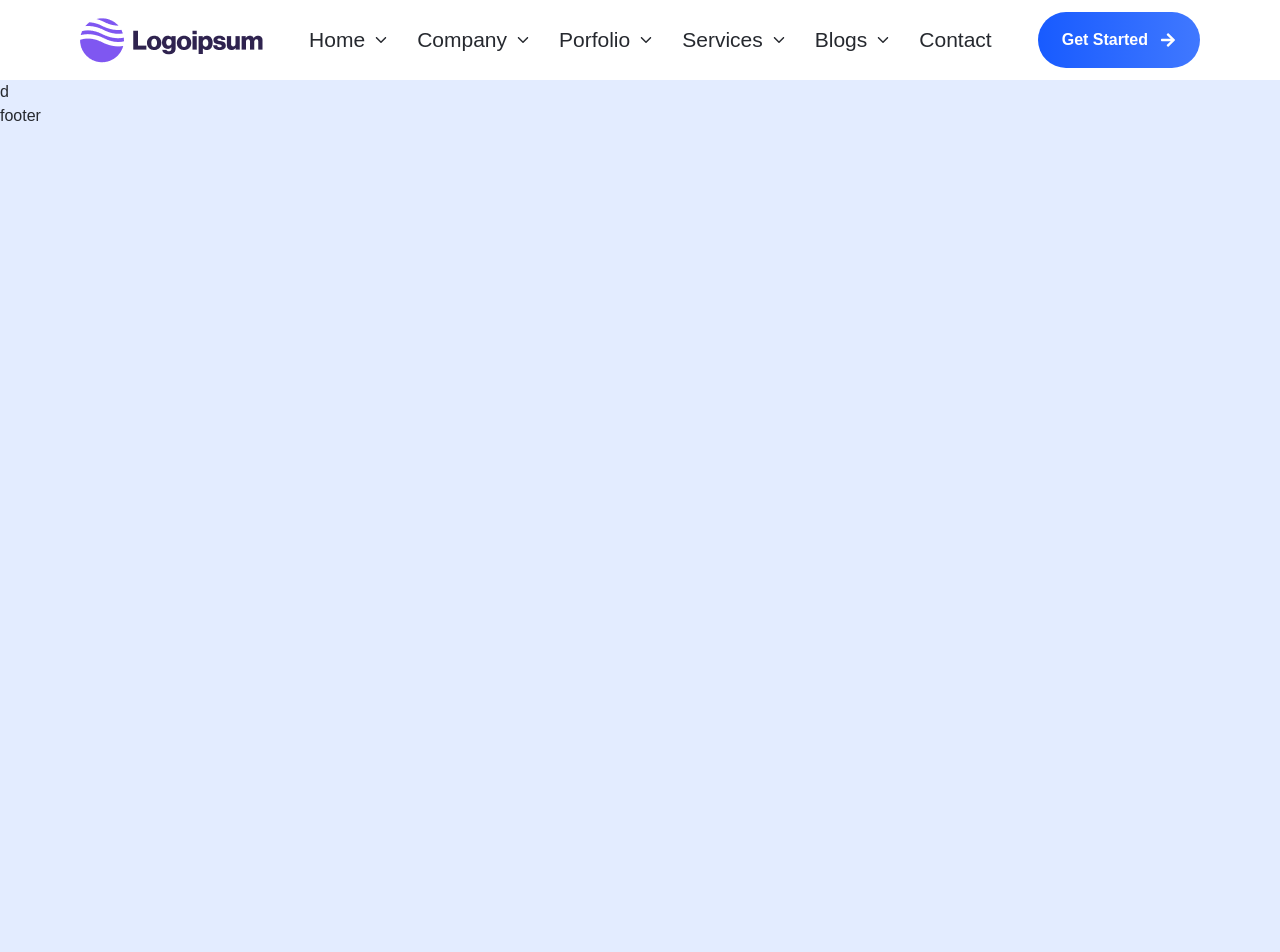
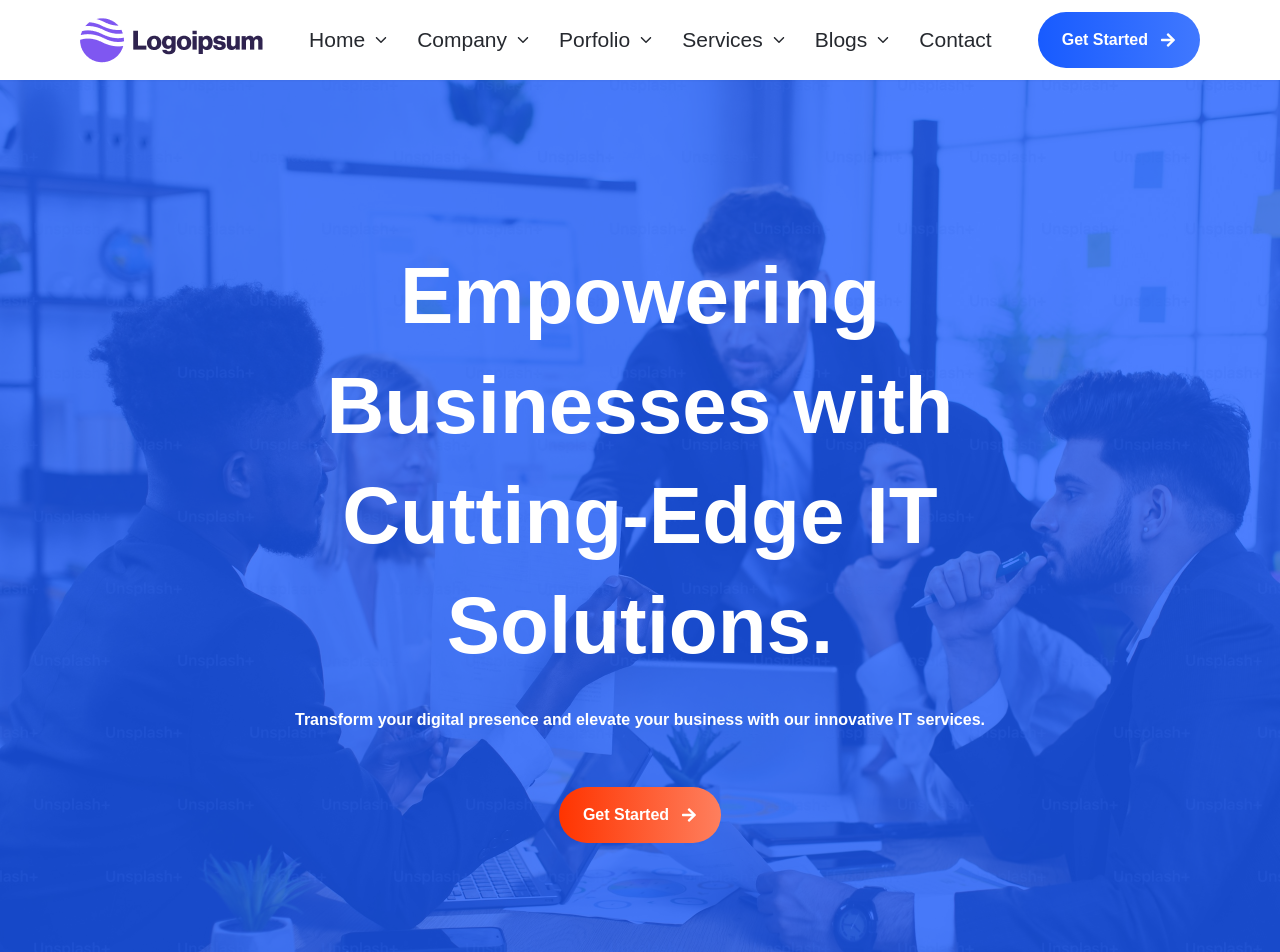
Before and after one commit to said2029/it_agency_tampleta, a Next.js app: page / in a window 1280 px wide. Shown: the top 952 px of the page. Before the commit the page ends 800 px from the top, so only its background shows below. Built offline with nearby package versions, Linux system fonts and the light colour scheme; a web font is replaced by a local one.

Commit message:
add hero Section

```diff
--- /dev/null
+++ b/src/Components/Hero.tsx
@@ -0,0 +1,40 @@
+"use client";
+import React from "react";
+import Button from "./UI/Button";
+import { useGSAP } from "@gsap/react";
+import gsap from "gsap";
+gsap.registerPlugin(useGSAP);
+
+export default function Hero() {
+  useGSAP(() => {
+    const interTL = gsap.timeline();
+    interTL
+      .from(".hero-section h1", {
+        y: "40px",
+        opacity: 0,
+      })
+      .from(".hero-section p", {
+        y: "40px",
+        opacity: 0,
+      })
+      .from(".hero-section button", {
+        y: "40px",
+        opacity: 0,
+      });
+  });
+  return (
+    <div className="hero-section relative grid overflow-hidden h-[923px] place-content-center bg-primary bg-[url(/assets/images/img/hero_Image.jpg)] text-center text-white">
+      <div className="z-30 flex w-full flex-col items-center justify-center gap-[27px]">
+        <h1 className="md:px-spacing_2 text-center text-h5 md:text-h4 xl:text-h1">
+          Empowering <span className="text-secandry">Businesses</span> with
+          Cutting-Edge IT Solutions.
+        </h1>
+        <p className="text-paragraph_b text-white/100">
+          Transform your digital presence and elevate your business with our
+          innovative IT services.
+        </p>
+        <Button className="w-fit bg-secandry_gradinet md:mt-7" name="Get Started" />
+      </div>
+    </div>
+  );
+}
--- /dev/null
+++ b/src/Components/UI/Button.tsx
@@ -0,0 +1,22 @@
+import React from "react";
+import { FaArrowRight } from "react-icons/fa";
+
+export default function Button({
+  name,
+  className,
+}: {
+  name: string;
+  className?: string;
+}) {
+  return (
+    <button
+      className={
+        "text-nowraps items-center gap-3 rounded-[51px] bg-primary_gradinet px-6 py-4 text-paragraph_b text-white flex " +
+        className
+      }
+    >
+      {name}
+      <FaArrowRight />
+    </button>
+  );
+}
--- a/src/app/globals.css
+++ b/src/app/globals.css
@@ -38,5 +38,15 @@
 
 body {
   color: var(--black);
-  background: var(--background);
+  background: white;
 }
+.hero-section::after{
+  content: "";
+  background-color: #1859ffc4;
+  width: 100%;
+  height: 100%;
+  position: absolute;
+  top: 0;
+  left: 0;
+  z-index: 1;
+}
--- a/src/app/page.tsx
+++ b/src/app/page.tsx
@@ -1,9 +1,10 @@
-import Image from "next/image";
+import Hero from "@/Components/Hero";
 
 export default function Home() {
   return (
-    <div className="">d
-
+    <div className="">
+      {/* hero */}
+      <Hero />
     </div>
   );
 }
--- a/src/layouts/Header.tsx
+++ b/src/layouts/Header.tsx
@@ -1,4 +1,5 @@
 "use client";
+import Button from "@/Components/UI/Button";
 import { AnimatePresence, motion } from "framer-motion";
 import Image from "next/image";
 import Link from "next/link";
@@ -16,7 +17,7 @@ type Props = {};
 
 export default function Header({}: Props) {
   return (
-    <nav className="px-mobile relative flex w-full items-center justify-between gap-3 bg-white py-3 md:flex-col md:px-spacing xl:flex-row xl:gap-0">
+    <nav className="px-mobile relative z-50 flex w-full items-center shadow-sm justify-between gap-3 bg-white py-3 md:flex-col md:px-spacing xl:flex-row xl:gap-0">
       <Image
         width={183}
         height={45}
@@ -34,10 +35,7 @@ export default function Header({}: Props) {
           Contact
         </Link>
       </ul>
-      <button className="text-nowraps hidden items-center gap-3 rounded-[51px] bg-primary_gradinet px-6 py-4 text-paragraph_b text-white xl:flex">
-        Get Started
-        <FaArrowRight />
-      </button>
+      <Button className="hidden xl:flex" name="Get Started"/>
 
       {/* mobile nav */}
       <MobileNav />
@@ -221,7 +219,7 @@ const ComponentHome = () => {
 const ComponentCompany = () => {
   return (
     <div className="w-full md:px-16">
-      <div className="hover:[&_a]:bg-primary/15 grid w-full gap-10 rounded-md bg-white p-4 md:mt-4 md:grid-cols-3 md:pt-16 xl:grid-cols-4">
+      <div className="hover:[&_a]:bg-primary/15 grid w-full gap-10 rounded-md bg-white shadow-lg p-4 md:mt-4 md:grid-cols-3 md:pt-16 xl:grid-cols-4">
         <Link href={"/"} className="rounded-md px-4 py-3 transition-all">
           <ul className="flex items-center gap-2">
             <li>
--- a/tailwind.config.ts
+++ b/tailwind.config.ts
@@ -17,7 +17,7 @@ export default {
         },
         primary_secandry: "var(--primary-secandry)",
         secandry: {
-          DEFAULT: "rgb(var(--secandry)/<algha-value>)",
+          DEFAULT: "rgb(var(--secandry)/<alpha-value>)",
         },
         secandry_primary: "var(--secandry-primary)",
         black: "var(--black)",
@@ -31,7 +31,7 @@ export default {
           "80px",
           {
             fontWeight: 700,
-            lineHeight: "80px",
+            lineHeight: "110px",
           },
         ],
         h3_normal: "66px",
```
Also changed, not shown: public/assets/images/img/hero_Image.jpg (added).
